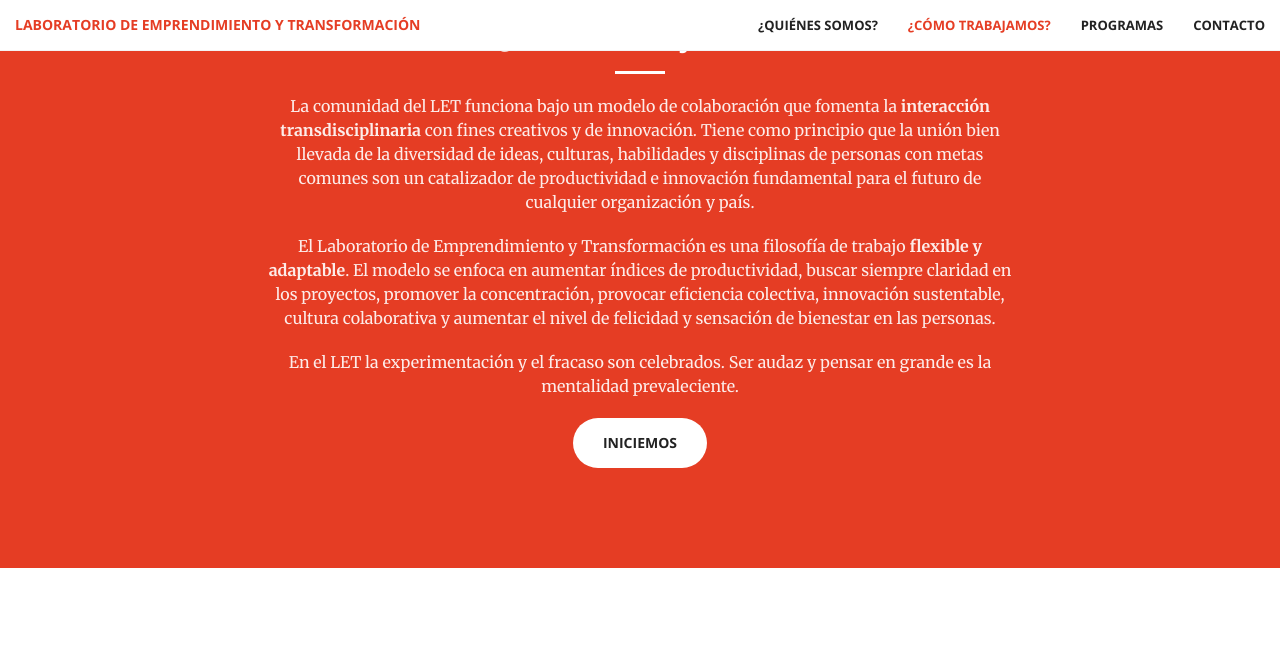
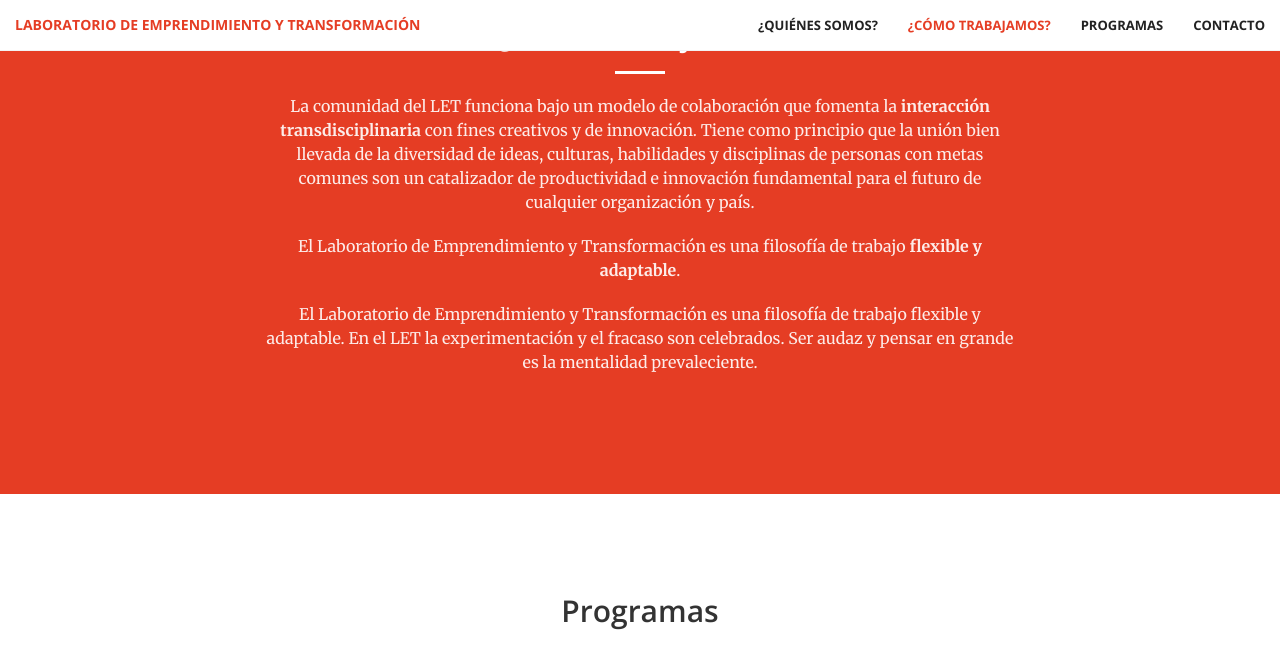
Before and after one commit to civica-digital/let, a Jekyll site: the page built from index.html, in a window 1280 px wide and 900 px high, scrolled down 1694 px, cut to the strip 0-646 px from the top of the window. Built offline with Jekyll 4.4.1, drawn with Linux system fonts in a browser that asks for light colours; nearby versions of some CDN libraries; library files that are not in the unit come from our copies.

Commit message:
Actualización de la sección '¿Cómo trabajamos?'

```diff
--- a/index.html
+++ b/index.html
@@ -63,13 +63,10 @@ layout: default
                     el futuro de cualquier organización y país.
                     </p>
                     <p class="text-faded">
-                    El Laboratorio de Emprendimiento y Transformación  es una filosofía de trabajo <strong>flexible y adaptable</strong>. El modelo se enfoca en aumentar índices de productividad,
-                    buscar siempre claridad en los proyectos, promover la concentración, provocar eficiencia colectiva,  innovación sustentable, cultura colaborativa y aumentar el nivel de felicidad y
-                    sensación de bienestar en las personas.
+                    El Laboratorio de Emprendimiento y Transformación  es una filosofía de trabajo <strong>flexible y adaptable</strong>.
                     </p>
 
-                    <p class="text-faded">  En el LET la experimentación y el fracaso son celebrados. Ser audaz y pensar en grande es la mentalidad prevaleciente.</p>
-                    <a href="#" class="btn btn-default btn-xl">Iniciemos</a>
+                    <p class="text-faded">El Laboratorio de Emprendimiento y Transformación  es una filosofía de trabajo flexible y adaptable. En el LET la experimentación y el fracaso son celebrados. Ser audaz y pensar en grande es la mentalidad prevaleciente.</p>
                 </div>
             </div>
         </div>
```
